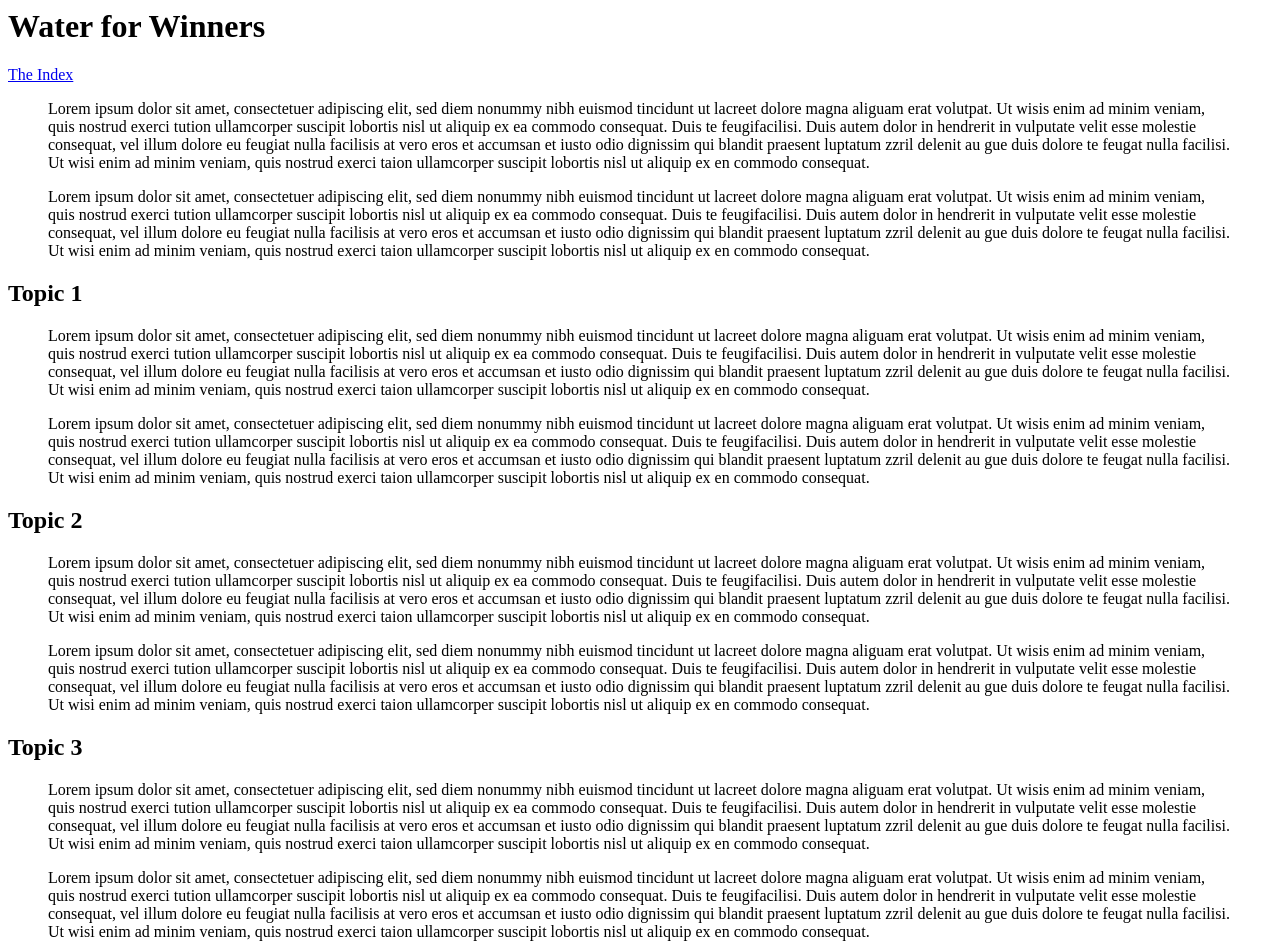
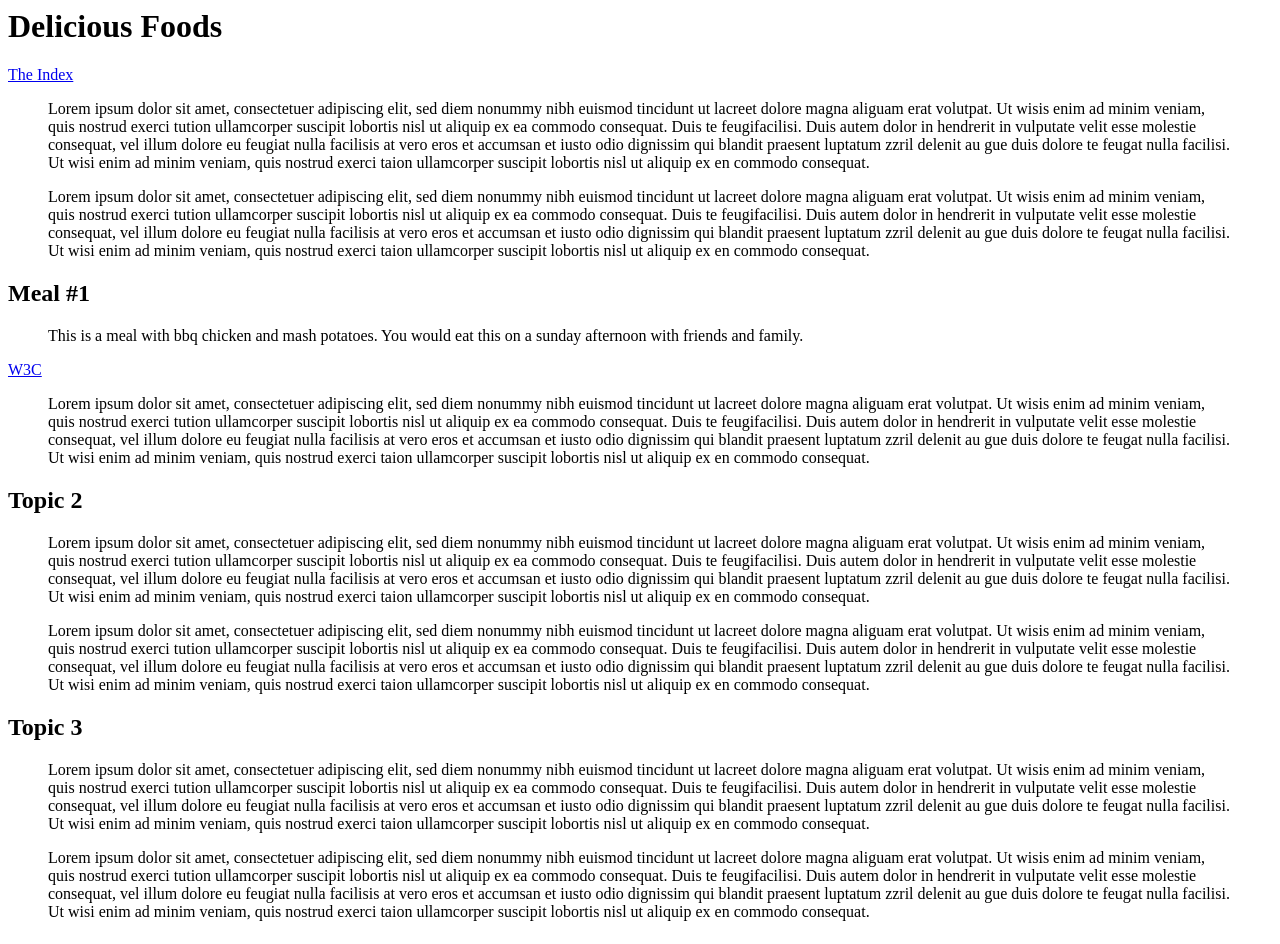
Before and after one commit to careshmar/link_review_pd5_6_careshma, a plain HTML site: page chapter1.html in a window 1280 px wide. Drawn offline with Linux system fonts and the light colour scheme.

Commit message:
Update chapter1.html

```diff
--- a/chapter1.html
+++ b/chapter1.html
@@ -1,17 +1,18 @@
 <html>
 <head>
-<title>Linking Sample - Chapter 1: Water for winners</title>
+<title>Linking Sample - Chapter 1: Delicious Food</title>
 </head>
 <body>
-<h1>Water for Winners</h1>
+<h1>Delicious Foods</h1>
 <p><a href="index.html"> The Index </a></p>
 
 <blockquote>Lorem ipsum dolor sit amet, consectetuer adipiscing elit, sed diem nonummy nibh euismod tincidunt ut lacreet dolore magna aliguam erat volutpat. Ut wisis enim ad minim veniam, quis nostrud exerci tution ullamcorper suscipit lobortis nisl ut aliquip ex ea commodo    consequat. Duis te feugifacilisi. Duis autem dolor in hendrerit in vulputate velit esse molestie consequat, vel illum dolore eu feugiat nulla facilisis at vero eros et accumsan et iusto odio dignissim qui blandit praesent luptatum zzril delenit au gue duis dolore te feugat nulla facilisi. Ut wisi enim ad minim veniam, quis nostrud exerci taion ullamcorper suscipit lobortis nisl ut aliquip ex en commodo consequat.</blockquote>
 
 <blockquote>Lorem ipsum dolor sit amet, consectetuer adipiscing elit, sed diem nonummy nibh euismod tincidunt ut lacreet dolore magna aliguam erat volutpat. Ut wisis enim ad minim veniam, quis nostrud exerci tution ullamcorper suscipit lobortis nisl ut aliquip ex ea commodo    consequat. Duis te feugifacilisi. Duis autem dolor in hendrerit in vulputate velit esse molestie consequat, vel illum dolore eu feugiat nulla facilisis at vero eros et accumsan et iusto odio dignissim qui blandit praesent luptatum zzril delenit au gue duis dolore te feugat nulla facilisi. Ut wisi enim ad minim veniam, quis nostrud exerci taion ullamcorper suscipit lobortis nisl ut aliquip ex en commodo consequat.</blockquote>
 
-<h2>Topic 1</h2>
-<blockquote>Lorem ipsum dolor sit amet, consectetuer adipiscing elit, sed diem nonummy nibh euismod tincidunt ut lacreet dolore magna aliguam erat volutpat. Ut wisis enim ad minim veniam, quis nostrud exerci tution ullamcorper suscipit lobortis nisl ut aliquip ex ea commodo    consequat. Duis te feugifacilisi. Duis autem dolor in hendrerit in vulputate velit esse molestie consequat, vel illum dolore eu feugiat nulla facilisis at vero eros et accumsan et iusto odio dignissim qui blandit praesent luptatum zzril delenit au gue duis dolore te feugat nulla facilisi. Ut wisi enim ad minim veniam, quis nostrud exerci taion ullamcorper suscipit lobortis nisl ut aliquip ex en commodo consequat.</blockquote>
+<h2>Meal #1</h2>
+<blockquote> This is a meal with bbq chicken and mash potatoes. You would eat this on a sunday afternoon with friends and family.</blockquote>
+	<p><a href="https://www.blueapron.com/recipes/bbq-chicken-mashed-potatoes-with-brussels-sprout-apple-slaw">W3C</a></p>
 
 
 <blockquote>Lorem ipsum dolor sit amet, consectetuer adipiscing elit, sed diem nonummy nibh euismod tincidunt ut lacreet dolore magna aliguam erat volutpat. Ut wisis enim ad minim veniam, quis nostrud exerci tution ullamcorper suscipit lobortis nisl ut aliquip ex ea commodo    consequat. Duis te feugifacilisi. Duis autem dolor in hendrerit in vulputate velit esse molestie consequat, vel illum dolore eu feugiat nulla facilisis at vero eros et accumsan et iusto odio dignissim qui blandit praesent luptatum zzril delenit au gue duis dolore te feugat nulla facilisi. Ut wisi enim ad minim veniam, quis nostrud exerci taion ullamcorper suscipit lobortis nisl ut aliquip ex en commodo consequat.</blockquote>
```
